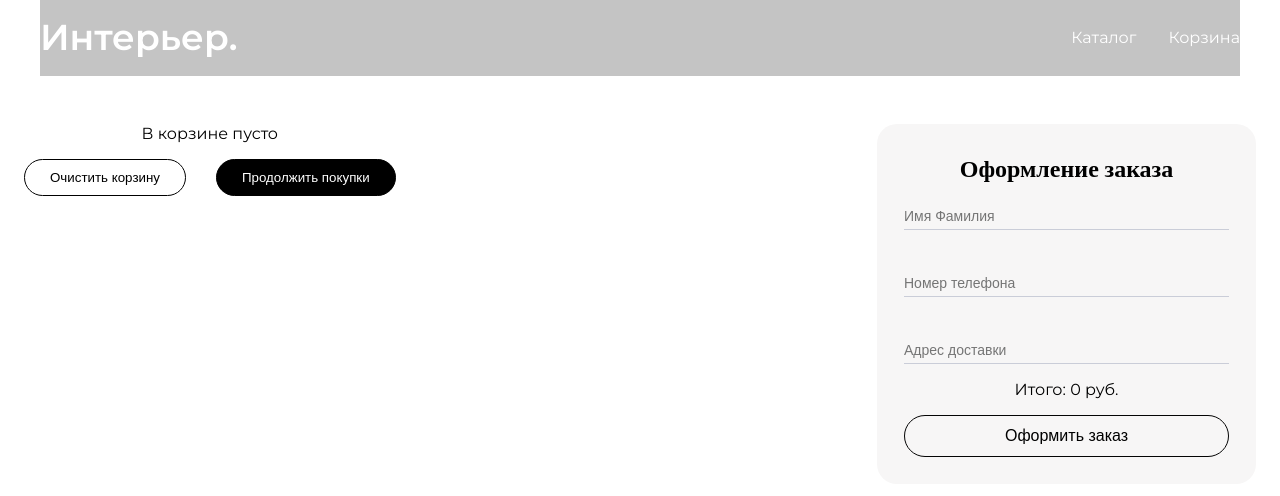
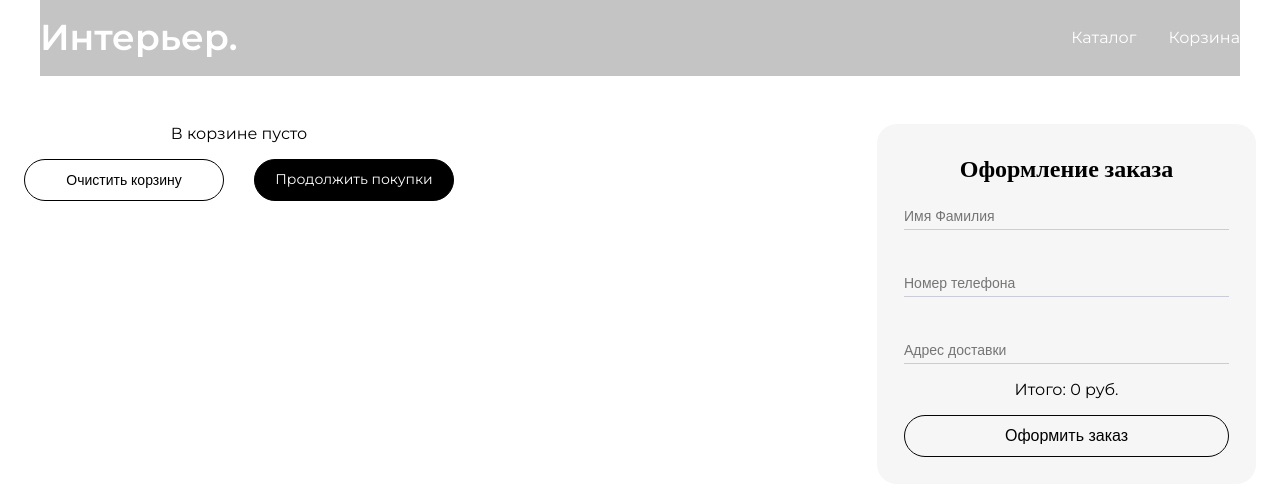
Before and after one commit to bmangust/skypro, a React (Create React App) app: page /cart in a window 1280 px wide. Shown: the top 496 px of the page. Built offline with nearby package versions, Linux system fonts and the light colour scheme.

Commit message:
add routing

```diff
--- a/package.json
+++ b/package.json
@@ -15,6 +15,7 @@
     "mobx-react-lite": "^3.4.0",
     "react": "^18.2.0",
     "react-dom": "^18.2.0",
+    "react-router-dom": "^6.3.0",
     "react-scripts": "5.0.1",
     "sass": "^1.52.3",
     "typescript": "^4.7.4",
--- a/src/components/App/App.tsx
+++ b/src/components/App/App.tsx
@@ -1,12 +1,17 @@
 import css from "./App.module.scss";
 import Catalog from "pages/Catalog";
 import Checkout from "pages/Checkout";
+import { BrowserRouter as Router, Routes, Route } from "react-router-dom";
 
 function App() {
   return (
     <div className={css.App}>
-      <Checkout />
-      {/* <Catalog /> */}
+      <Router>
+        <Routes>
+          <Route path="/cart" element={<Checkout />} />
+          <Route path="/" element={<Catalog />} />
+        </Routes>
+      </Router>
     </div>
   );
 }
--- a/src/components/Cart/Cart.module.scss
+++ b/src/components/Cart/Cart.module.scss
@@ -4,11 +4,13 @@
 
   .buttons {
     display: flex;
+    flex-wrap: wrap;
     justify-content: space-around;
     gap: 30px;
     .button {
-      padding: 10px 25px;
-      max-width: 200px;
+      font-size: 14px;
+      padding: 10px 20px;
+      width: 200px;
       border: 1px solid black;
       border-radius: 50px;
       background: none;
--- a/src/components/Cart/Cart.tsx
+++ b/src/components/Cart/Cart.tsx
@@ -3,6 +3,7 @@ import { observer } from "mobx-react-lite";
 import { cart } from "store/cart";
 import css from "./Cart.module.scss";
 import cn from "classnames";
+import Link from "components/Link";
 
 interface Props {
   className?: string;
@@ -33,9 +34,9 @@ const Cart = ({ className }: Props) => {
         <button className={css.button} onClick={handleDelete}>
           Очистить корзину
         </button>
-        <button className={cn(css.button, css.secondary)}>
+        <Link href="/" className={cn(css.button, css.secondary)}>
           Продолжить покупки
-        </button>
+        </Link>
       </div>
     </div>
   );
--- a/src/components/CatalogItem/CatalogItem.module.scss
+++ b/src/components/CatalogItem/CatalogItem.module.scss
@@ -76,8 +76,8 @@
     }
   }
 
-  .img-container:hover {
-    .icon-container {
+  .imgContainer:hover {
+    .iconContainer {
       opacity: 1;
     }
   }
--- a/src/components/CatalogItem/CatalogItem.tsx
+++ b/src/components/CatalogItem/CatalogItem.tsx
@@ -27,11 +27,14 @@ const CatalogItem = (item: Item) => {
       <div className={css.imgContainer}>
         <img src={img} alt={`${title}`} />
         <div className={css.iconContainer}>
-          <button className="button icon" onClick={handleCartClick}>
+          <button
+            className={cn(css.button, css.icon)}
+            onClick={handleCartClick}
+          >
             <CartIcon />
           </button>
           <button
-            className={getActiveClass("button icon")}
+            className={getActiveClass(cn(css.button, css.icon))}
             onClick={handleFaveClick}
           >
             <FaveIcon />
--- a/src/components/Header/Header.tsx
+++ b/src/components/Header/Header.tsx
@@ -7,16 +7,16 @@ const Header = () => {
   return (
     <div className={css.header}>
       <h1 className={css.h1}>Интерьер.</h1>
-      <Link className={css.icon} href="#">
+      <Link className={css.icon} href="/">
         <GridIcon />
       </Link>
-      <Link className={css.icon} href="#">
+      <Link className={css.icon} href="/cart">
         <CartIcon />
       </Link>
-      <Link className={css.link} href="#">
+      <Link className={css.link} href="/">
         Каталог
       </Link>
-      <Link className={css.link} href="#">
+      <Link className={css.link} href="/cart">
         Корзина
       </Link>
     </div>
--- a/src/components/Link/Link.tsx
+++ b/src/components/Link/Link.tsx
@@ -1,6 +1,7 @@
 import { FC, ReactNode } from "react";
 import css from "./Link.module.scss";
 import cn from "classnames";
+import { Link } from "react-router-dom";
 
 interface Props {
   href: string;
@@ -8,12 +9,12 @@ interface Props {
   className?: string;
 }
 
-const Link: FC<Props> = ({ href, children, className }) => {
+const LinkComponent: FC<Props> = ({ href, children, className }) => {
   return (
-    <a href={href} className={cn(css.link, className)}>
+    <Link to={href} className={cn(css.link, className)}>
       {children}
-    </a>
+    </Link>
   );
 };
 
-export default Link;
+export default LinkComponent;
--- a/src/store/catalog.ts
+++ b/src/store/catalog.ts
@@ -1,4 +1,4 @@
-import { makeAutoObservable } from "mobx";
+import { action, makeAutoObservable, runInAction } from "mobx";
 
 export enum SORTING_CRITERIA {
   new,
@@ -77,7 +77,6 @@ export const defaultItems: Item[] = [
 
 const fetchItems = async () =>
   new Promise<Item[]>((resolve) => {
-    console.log("fetchItems", this);
     setTimeout(() => resolve(defaultItems), 500);
   });
 
@@ -92,8 +91,10 @@ class Catalog {
   }
 
   loadItems = async () => {
-    this.items = await fetchItems();
-    console.log("loadItems", this);
+    const items = await fetchItems();
+    runInAction(() => {
+      this.items = items;
+    });
   };
 
   sort = (by: SORTING_CRITERIA) => {
```
Also changed, not shown: 1 other file (tests, documents, lock files or other folders).
